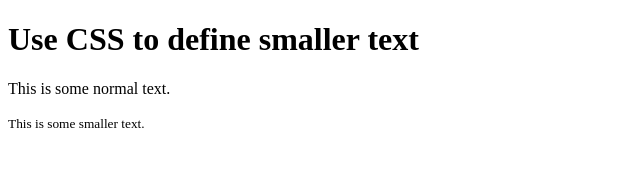
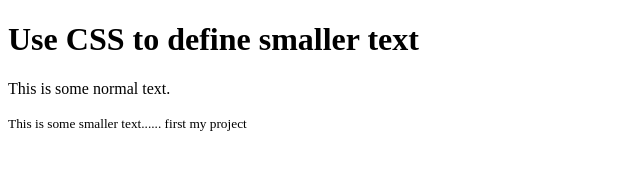
Before and after one commit to myuriexhi/test, a plain HTML site: page index.html in a window 1280 px wide. Shown: the full height of the page, 0-640 px from the left. Drawn offline with Linux system fonts and the light colour scheme.

Commit message:
add file

```diff
--- a/index.html
+++ b/index.html
@@ -12,7 +12,7 @@ span.small {
 <h1>Use CSS to define smaller text</h1>
 
 <p>This is some normal text.</p>
-<p><span class="small">This is some smaller text.</span></p>
+<p><span class="small">This is some smaller text...... first my project  </span></p>
 
 </body>
 </html>
```
